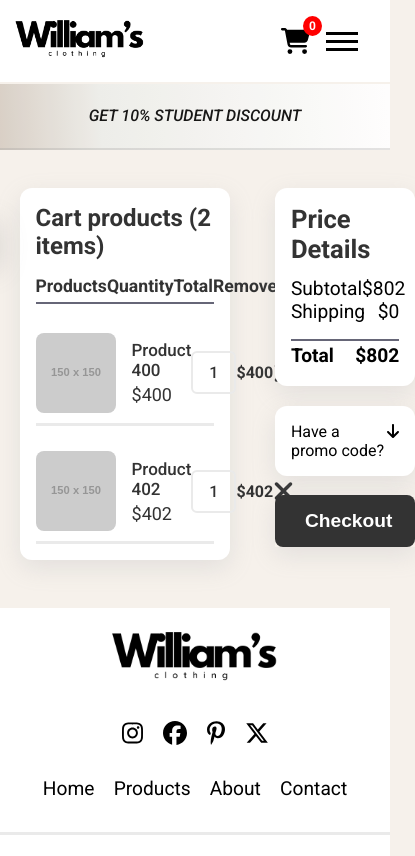
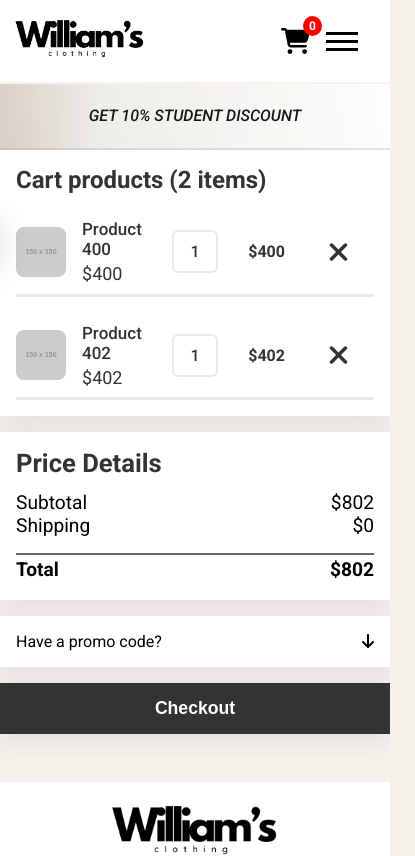
Before and after one commit to WilliamMattsson1/ecom-fullstack, a React (Vite) app in the folder frontend/: page /cart in a window 390 px wide. Shown: the top 856 px of the page, 415 px wide, since content can reach past the window. Built offline with nearby package versions, Linux system fonts and the light colour scheme.

Commit message:
Made CartPage responsive

```diff
--- a/frontend/src/Components/CartItems/CartItems.css
+++ b/frontend/src/Components/CartItems/CartItems.css
@@ -1,6 +1,6 @@
 .cart-items {
     background-color: white;
-    width: 60%;
+    width: 80%;
     height: fit-content;
     border-radius: 12px;
     padding: 1rem;
@@ -59,8 +59,8 @@
 }
 
 .cart-item-image {
-    width: 80px;
-    height: 80px;
+    width: 50px;
+    height: 50px;
     border-radius: 8px;
     object-fit: cover;
 }
@@ -96,3 +96,19 @@
     cursor: pointer;
     font-size: 28px;
 }
+
+@media (max-width: 1000px) {
+    .cart-items {
+        width: 100%;
+    }
+}
+
+@media (max-width: 500px) {
+    .cart-items {
+        width: 100%;
+        border-radius: 0;
+    }
+    .cart-items-titles {
+        display: none;
+    }
+}
--- a/frontend/src/Components/CartPriceDetails/CartPriceDetails.css
+++ b/frontend/src/Components/CartPriceDetails/CartPriceDetails.css
@@ -30,3 +30,9 @@
     padding: 0.2rem 0;
     font-weight: 600;
 }
+
+@media (max-width: 500px) {
+    .cart-price-box {
+        border-radius: 0;
+    }
+}
--- a/frontend/src/Components/CartPromoBox/CartPromoBox.css
+++ b/frontend/src/Components/CartPromoBox/CartPromoBox.css
@@ -50,3 +50,10 @@
 .accordion-content button:hover {
     background-color: #555;
 }
+
+@media (max-width: 500px) {
+    .cart-promo-box {
+        border-radius: 0;
+        margin-top: 1rem;
+    }
+}
--- a/frontend/src/Pages/CartPage/CartPage.css
+++ b/frontend/src/Pages/CartPage/CartPage.css
@@ -34,3 +34,38 @@
 .cart-checkout-btn:hover {
     background-color: #555;
 }
+
+@media (max-width: 1000px) {
+    .cart-items-container {
+        flex-direction: column;
+    }
+
+    .cart-right-container {
+        width: 80%;
+        margin: auto;
+    }
+}
+
+@media (max-width: 500px) {
+    .cart-items-container {
+        width: 100%;
+        border-radius: 0;
+        margin-top: 0;
+        gap: 1rem;
+    }
+
+    .cart-right-container {
+        width: 100%;
+    }
+
+    .cart-checkout-btn-container {
+        width: 100%;
+        margin: auto;
+        margin-top: 1rem;
+    }
+
+    .cart-checkout-btn {
+        border-radius: 0;
+        font-size: 1.1rem;
+    }
+}
--- a/frontend/src/Pages/CartPage/CartPage.tsx
+++ b/frontend/src/Pages/CartPage/CartPage.tsx
@@ -13,10 +13,16 @@ const CartPage = () => {
             <div className="cart-items-container">
                 <CartItems />
                 <div className="cart-right-container">
-                    <CartPriceDetails />
-                    <CartPromoBox />
-                    <div className="cart-checkout-btn-container">
-                        <button className="cart-checkout-btn">Checkout</button>
+                    <div className="">
+                        <CartPriceDetails />
+                    </div>
+                    <div>
+                        <CartPromoBox />
+                        <div className="cart-checkout-btn-container">
+                            <button className="cart-checkout-btn">
+                                Checkout
+                            </button>
+                        </div>
                     </div>
                 </div>
             </div>
```
